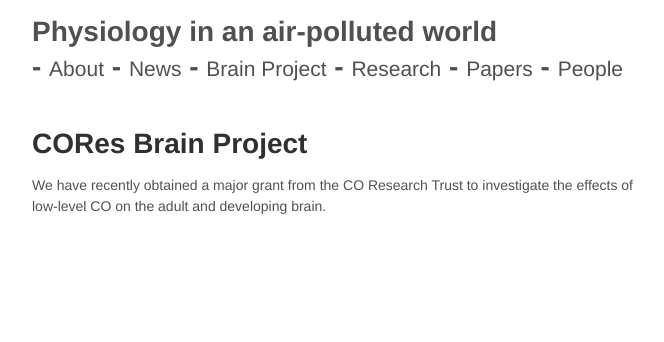
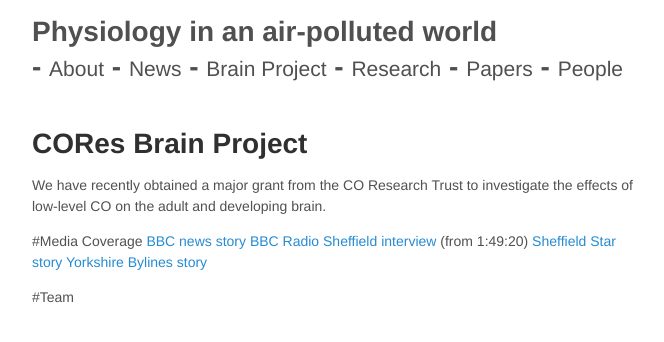
Before and after one commit to mariherigstad/mariherigstad.github.io, a Jekyll site: the page built from Brain Project.md, in a window 1280 px wide. Shown: the top 342 px of the page, without its empty margins (307-971 px from the left). Built offline with Jekyll 4.4.1, drawn with Linux system fonts in a browser that asks for light colours.

Commit message:
Update Brain Project.md

```diff
--- a/Brain Project.md
+++ b/Brain Project.md
@@ -4,3 +4,12 @@
 ---
 
 We have recently obtained a major grant from the CO Research Trust to investigate the effects of low-level CO on the adult and developing brain.
+
+#Media Coverage
+<a href="https://www.bbc.co.uk/news/uk-england-south-yorkshire-65548217">BBC news story</a>
+<a href="https://www.bbc.co.uk/sounds/play/p0fhhfyk">BBC Radio Sheffield interview</a> (from 1:49:20)
+<a href="https://www.thestar.co.uk/news/sheffield-hallam-to-investigate-health-repercussions-of-low-carbon-monoxide-exposure-4138081">Sheffield Star story</a>
+<a href="https://yorkshirebylines.co.uk/news/health/sheffield-hallam-university-critical-study-to-investigate-effects-of-low-level-exposure-of-carbon-monoxide-on-baby-and-adult-brains/">Yorkshire Bylines story</a>
+
+
+#Team
```
